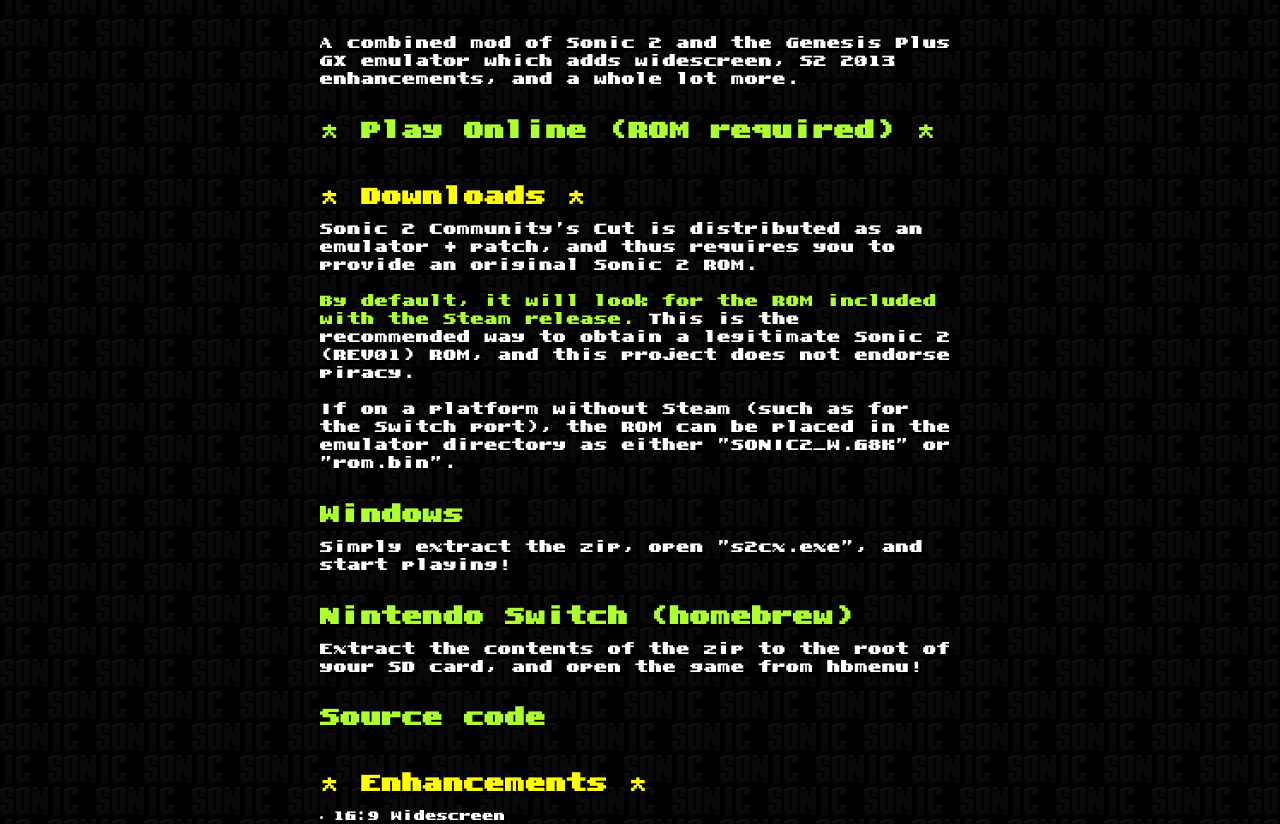
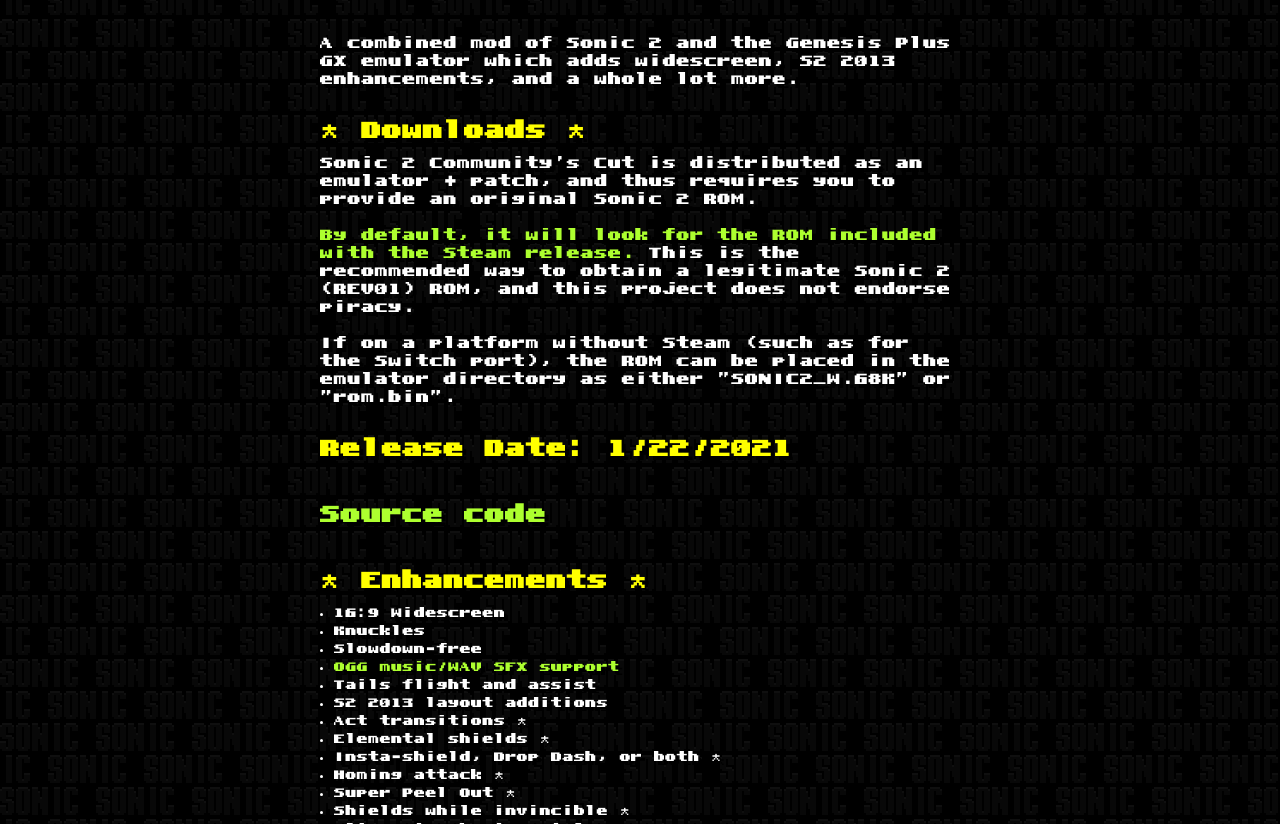
Before and after one commit to heyjoeway/s2cx, a plain HTML site: page index.html in a window 1280 px wide. Shown: the part 495-1319 px from the top of the page. Drawn offline with Linux system fonts and the light colour scheme.

Commit message:
Add release date lol

```diff
--- a/index.html
+++ b/index.html
@@ -59,8 +59,8 @@
         <br>
         <br>
         A combined mod of Sonic 2 and the Genesis Plus GX emulator which adds widescreen, S2 2013 enhancements, and a whole lot more.<br>
-        <br>
-        <h2><a href="https://s2cx.jojudge.com/play">* Play Online (ROM required) *</a></h2>
+        <!-- <br>
+        <h2><a href="https://s2cx.jojudge.com/play">* Play Online (ROM required) *</a></h2> -->
         <br>
         <h2>* Downloads *</h2>
         Sonic 2 Community's Cut is distributed as an emulator + patch, and thus requires you to provide an original Sonic 2 ROM.<br>
@@ -70,11 +70,12 @@
         If on a platform without Steam (such as for the Switch port), the ROM can be placed in the emulator directory as either "SONIC2_W.68K" or "rom.bin".
         <br>
         <br>
-        <h2><a href="https://github.com/heyjoeway/s2cx/releases/latest/download/s2cx_win.zip">Windows</a></h2>
+        <h2>Release Date: 1/22/2021</h2>
+        <!-- <h2><a href="https://github.com/heyjoeway/s2cx/releases/latest/download/s2cx_win.zip">Windows</a></h2>
         Simply extract the zip, open "s2cx.exe", and start playing!<br>
         <br>
         <h2><a href="https://github.com/heyjoeway/s2cx/releases/latest/download/s2cx_switch.zip">Nintendo Switch (homebrew)</a></h2>
-        Extract the contents of the zip to the root of your SD card, and open the game from hbmenu!<br>
+        Extract the contents of the zip to the root of your SD card, and open the game from hbmenu!<br> -->
         <br>
         <h2><a href="https://github.com/heyjoeway/s2cx">Source code</a></h2>
         <br>
```
